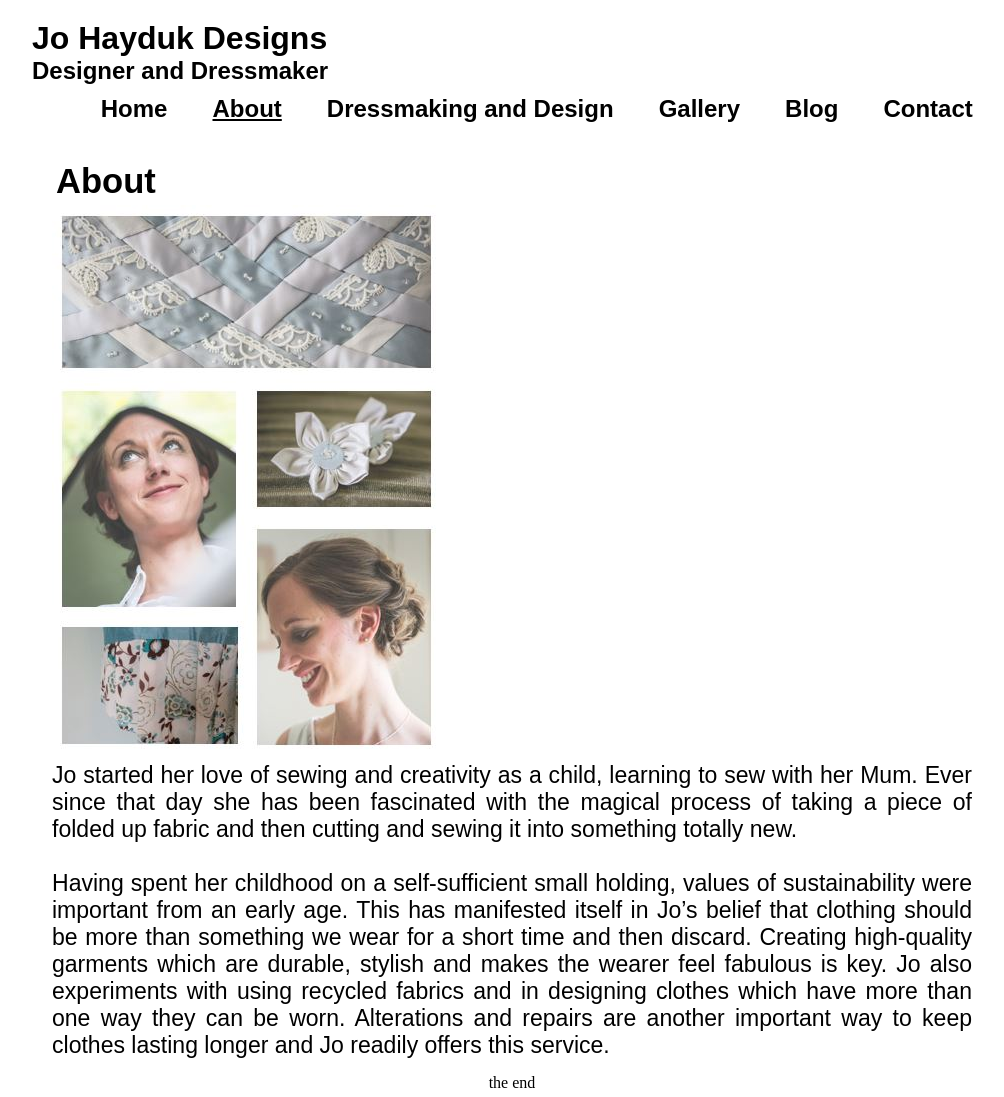
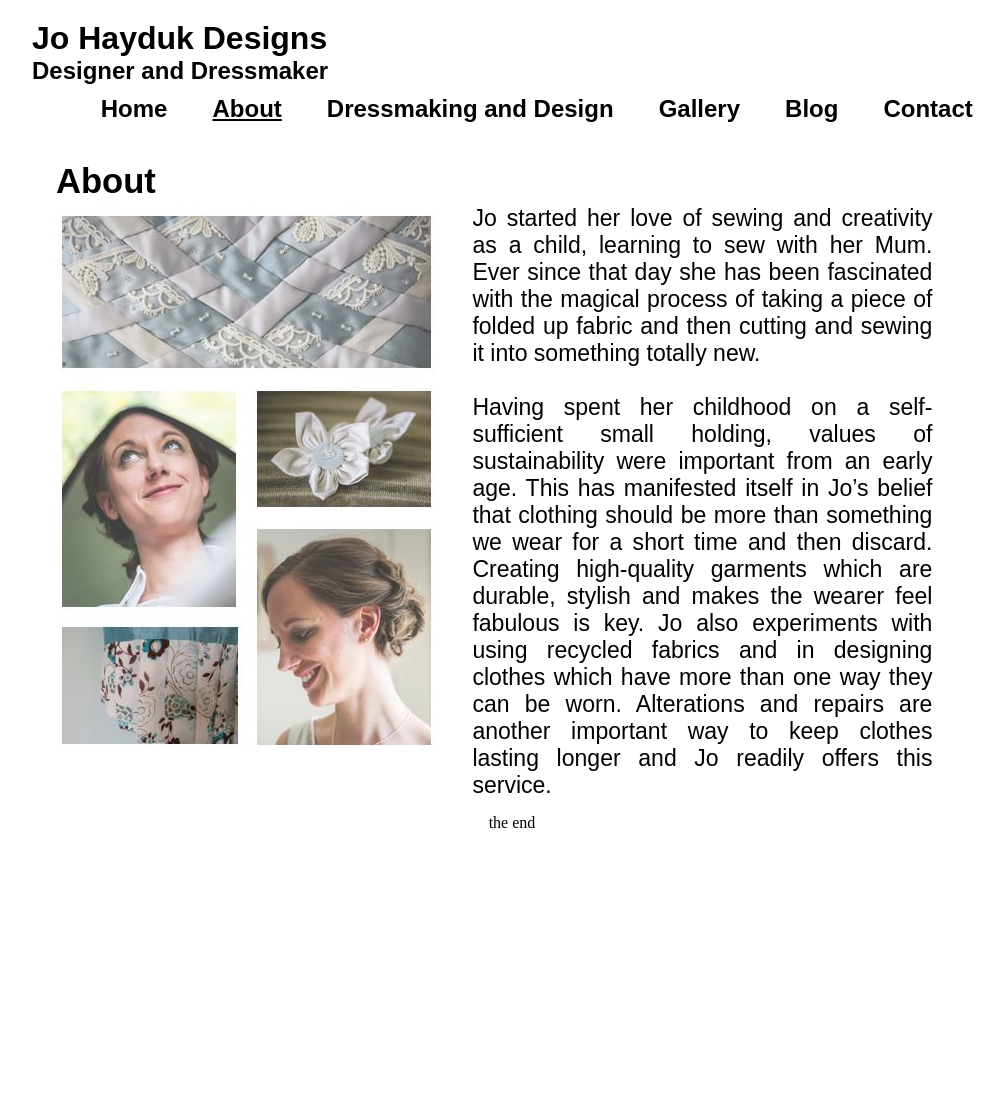
Before and after one commit to py1sl/jhdesigns_website, a Jekyll site: the page built from _pages/about/index.html, in a window 1280 px wide. Shown: the whole page, without its empty margins (128-1132 px from the left). Built offline with Jekyll 4.4.1, drawn with Linux system fonts in a browser that asks for light colours; some web fonts are replaced; after the commit the page ends 900 px from its top, so only the background shows below that.

Commit message:
1st try to align block image

```diff
--- a/_pages/about/index.html
+++ b/_pages/about/index.html
@@ -6,7 +6,10 @@ permalink: "/about/"
 <section id="content">
 <article>
 <h2>About</h2>
+<div id="group_image">
 <img  src="/jhdesigns_website/images/About_391x551.JPG" alt="About image" />
+</div>
+<div id="aligned_text">
 <p>Jo started her love of sewing and creativity as a child, learning to sew with her Mum.  Ever since that day she has been fascinated with the magical process of taking a piece of folded up fabric and then cutting and sewing it into something totally new.
 </p>
 <br>
@@ -14,5 +17,6 @@ permalink: "/about/"
 Having spent her childhood on a self-sufficient small holding, values of sustainability were important from an early age.  This has manifested itself in Jo’s belief that clothing should be more than something we wear for a short time and then discard.  Creating high-quality garments which are durable, stylish and makes the wearer feel fabulous is key.  Jo also experiments with using recycled fabrics and in designing clothes which have more than one way they can be worn.
 Alterations and repairs are another important way to keep clothes lasting longer and Jo readily offers this service.
 </p>
+</div>
 </article>
 </section>
--- a/css/main.css
+++ b/css/main.css
@@ -245,3 +245,19 @@ margin-bottom:5px;
 	display: inline-block;
 	width: 33%;
 }
+
+#group_image
+{
+width:45%;
+display:inline-block;
+height:80%;
+vertical-align:top;
+}
+
+#aligned_text
+{
+width:50%;
+display:inline-block;
+height:80%;
+vertical-align:top;
+}
```
